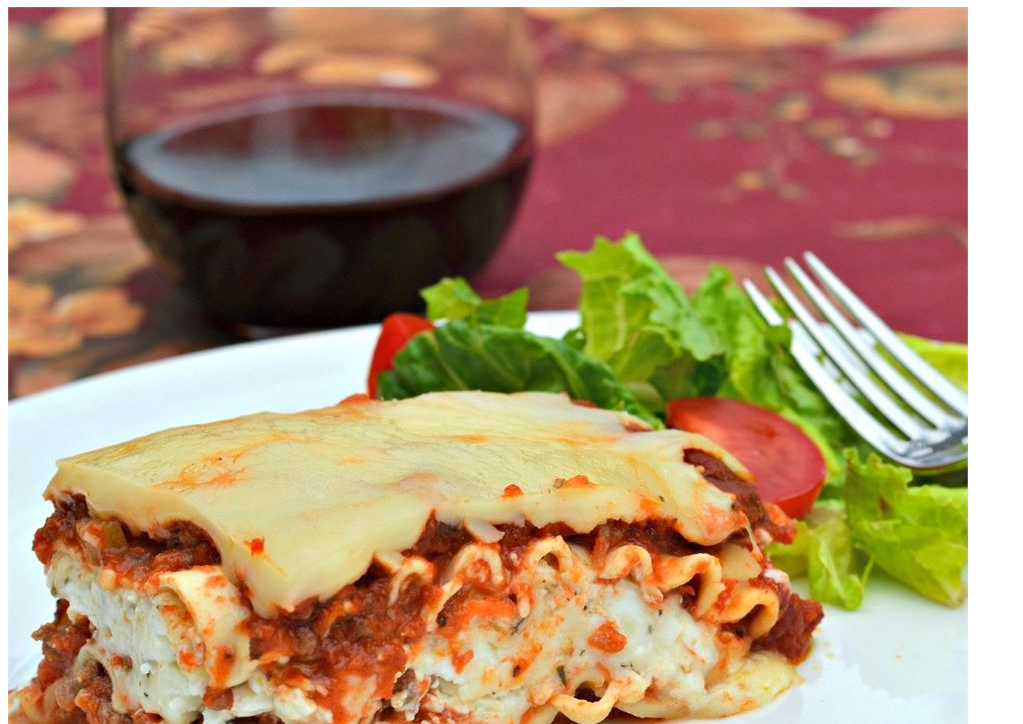
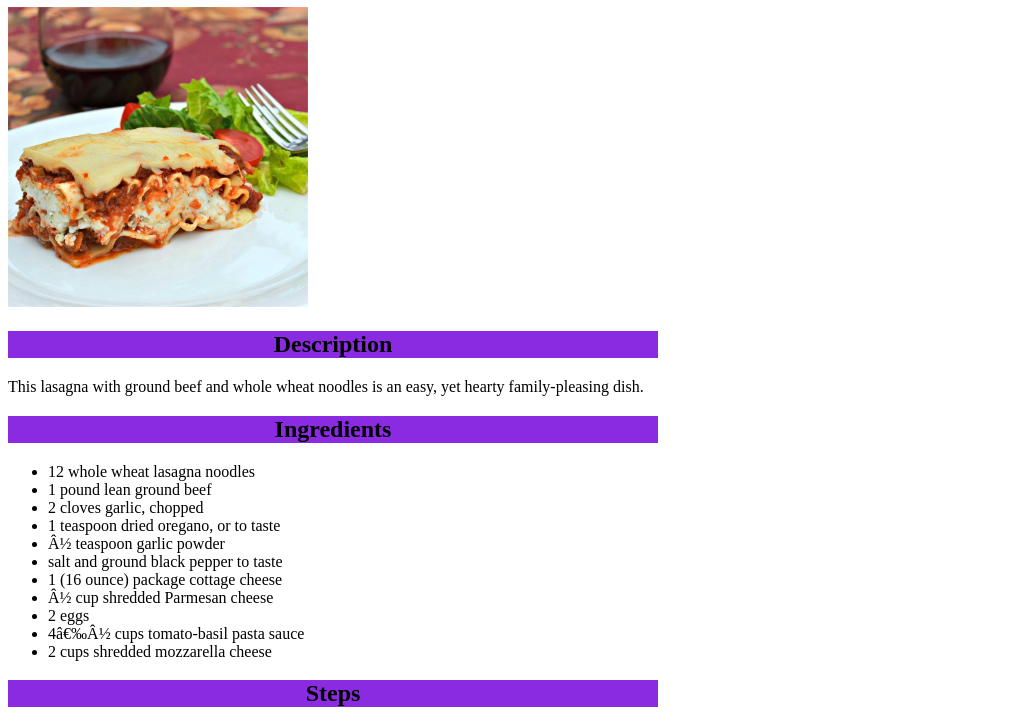
Before and after one commit to mr-magubane/odin-recipes, a plain HTML site: page recipes/lasagna.html in a window 1280 px wide. Shown: the part 73-797 px from the top of the page, without its empty margins (0-1023 px from the left). Drawn offline with Linux system fonts and the light colour scheme.

Commit message:
add css styling

```diff
--- a/recipes/lasagna.html
+++ b/recipes/lasagna.html
@@ -5,12 +5,13 @@
   <head>
     <title>Lasagna</title>
     <meta charset="UFT-8">
+    <link rel="stylesheet" href="style.css">
   </head>
 
   <body>
     <h1>Lasagna</h1>
 
-    <img src="../images/lasagna.jpeg">
+    <img src="../images/lasagna.jpeg" class="image">
 
     <h2>Description</h2>
     <p>This lasagna with ground beef and whole wheat noodles is an easy, yet hearty family-pleasing dish.</p>
--- /dev/null
+++ b/recipes/style.css
@@ -0,0 +1,10 @@
+.image {
+    width: 300px;
+}
+body {
+    width: 650px;
+}
+h1, h2 {
+    text-align: center;
+    background-color: blueviolet;
+}
```
Also changed, not shown: index.html (+1 -0 lines), recipes/bonless-buffalo-wings.html (+2 -1 lines), recipes/french-onion-mac-and-cheese.html (+2 -1 lines).
